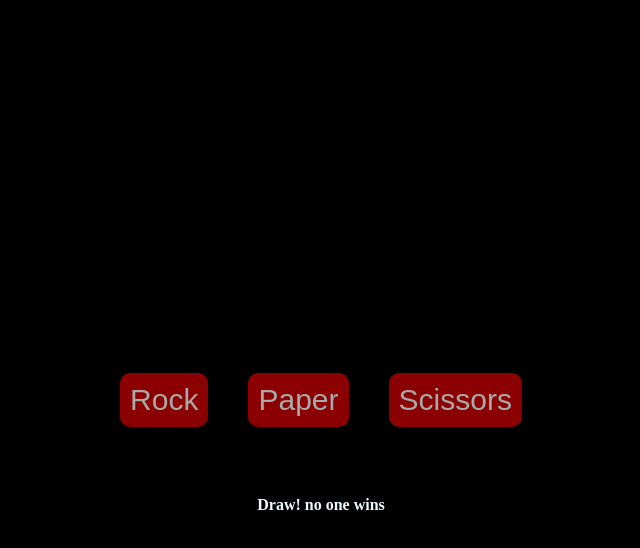
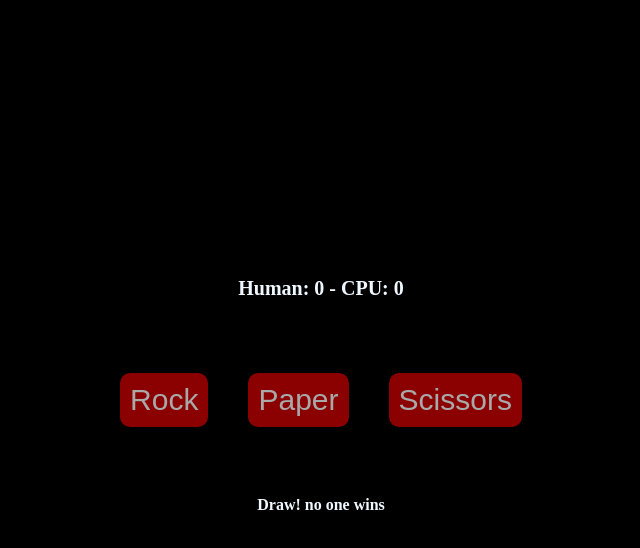
Before and after one commit to Dimitri-Steffanoni/rock-paper-scissors, a plain HTML site: page index.html in a window 1280 px wide. Both pictures are taken after a click on the button "Rock". Shown: the whole page, without its empty margins (319-959 px from the left). Drawn offline with Linux system fonts and the light colour scheme.

Commit message:
implemented score

```diff
--- a/index.html
+++ b/index.html
@@ -8,7 +8,9 @@
   </head>
   <body>
     <div class="header">
-      <div id="score"></div>
+      <div id="score">
+        <p id="points"></p>
+      </div>
     </div>
     <div class="container">
       <div><button id="rock">Rock</button></div>
--- a/script.js
+++ b/script.js
@@ -26,7 +26,7 @@ function getHumanChoice() {
 }
 
 function playRound(humanChoice, computerChoice) {
-
+  try {
     if (humanChoice == computerChoice) {
       content.textContent = "Draw! no one wins";
       return "Draw! no one wins";
@@ -55,6 +55,19 @@ function playRound(humanChoice, computerChoice) {
       content.textContent = "You lose! Rock beats Scissors.";
       return "You lose! Rock beats Scissors.";
     } else return "Something went wrong";
+  } finally {
+    if (computerScore >= 5) {
+      points.textContent = "You LOST against a computer, what a shame!";
+      humanScore = 0;
+      computerScore = 0;
+    } else if (humanScore >= 5) {
+      points.textContent = "You WON against a computer, what a miracle!";
+      humanScore = 0;
+      computerScore = 0;
+    } else {
+      points.textContent = "Human: " + humanScore + " - CPU: " + computerScore;
+    }
+  }
 }
 
 function playGame() {
@@ -70,10 +83,15 @@ const scissors = document.querySelector("#scissors");
 const score = document.querySelector("#score");
 const result = document.querySelector("#result");
 
-rock.addEventListener("click", () => console.log(playRound("rock", getComputerChoice())));
-paper.addEventListener("click", () => console.log(playRound("paper", getComputerChoice())));
-scissors.addEventListener("click", () => console.log(playRound("scissors", getComputerChoice())));
-
+rock.addEventListener("click", () =>
+  console.log(playRound("rock", getComputerChoice()))
+);
+paper.addEventListener("click", () =>
+  console.log(playRound("paper", getComputerChoice()))
+);
+scissors.addEventListener("click", () =>
+  console.log(playRound("scissors", getComputerChoice()))
+);
 
 let humanScore = 0;
 let computerScore = 0;
--- a/style.css
+++ b/style.css
@@ -11,8 +11,15 @@ p{
 }
 
 .header{
+    font-size: 20px;
+    display: flex;
+    justify-content: center;
+    align-items: flex-end;
     height: 40%;
+    text-align: center;
+    font-weight: 650;
 }
+
 
 .footer{
     height: 40%;
```
Lines whose indentation alone changed are shown as unchanged.
